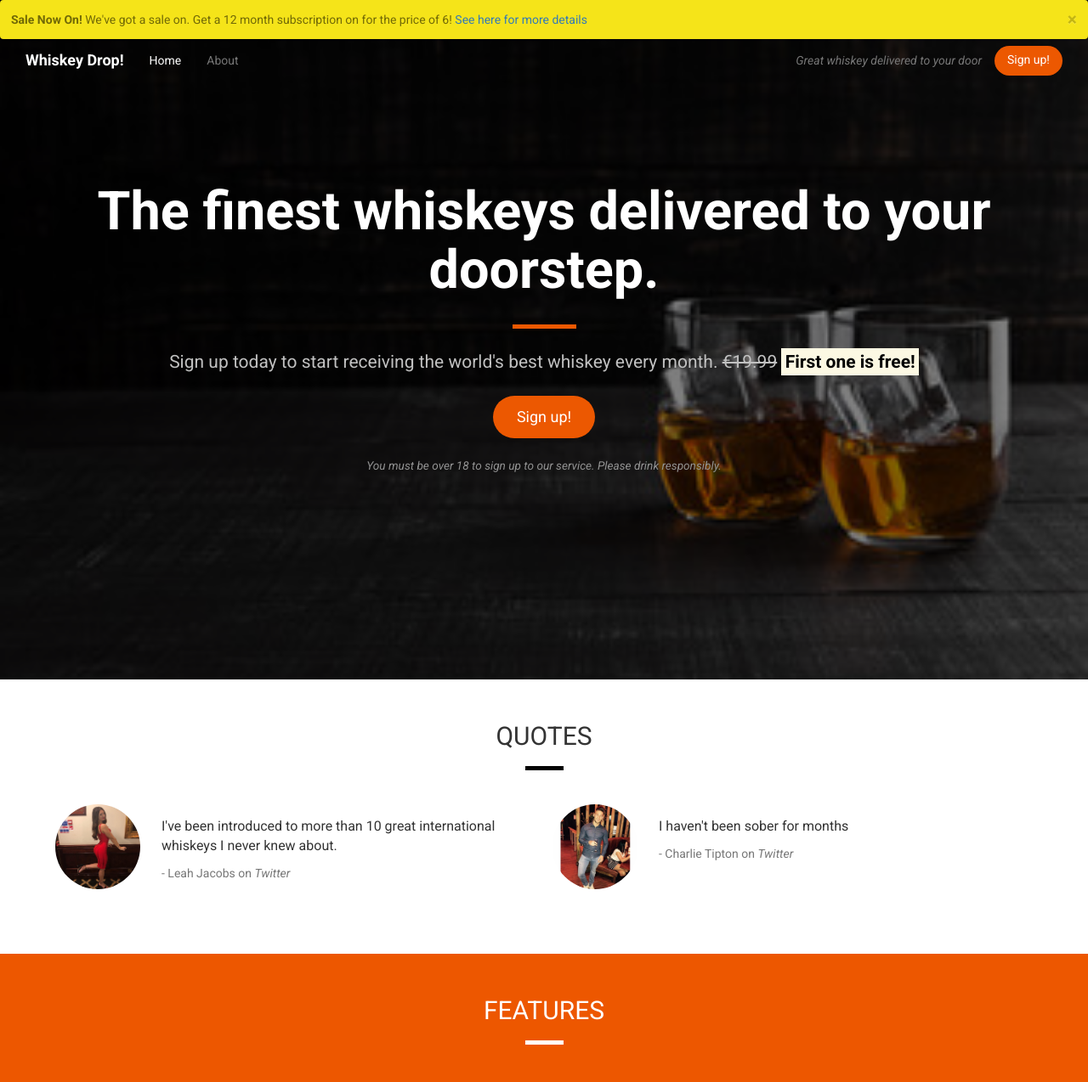
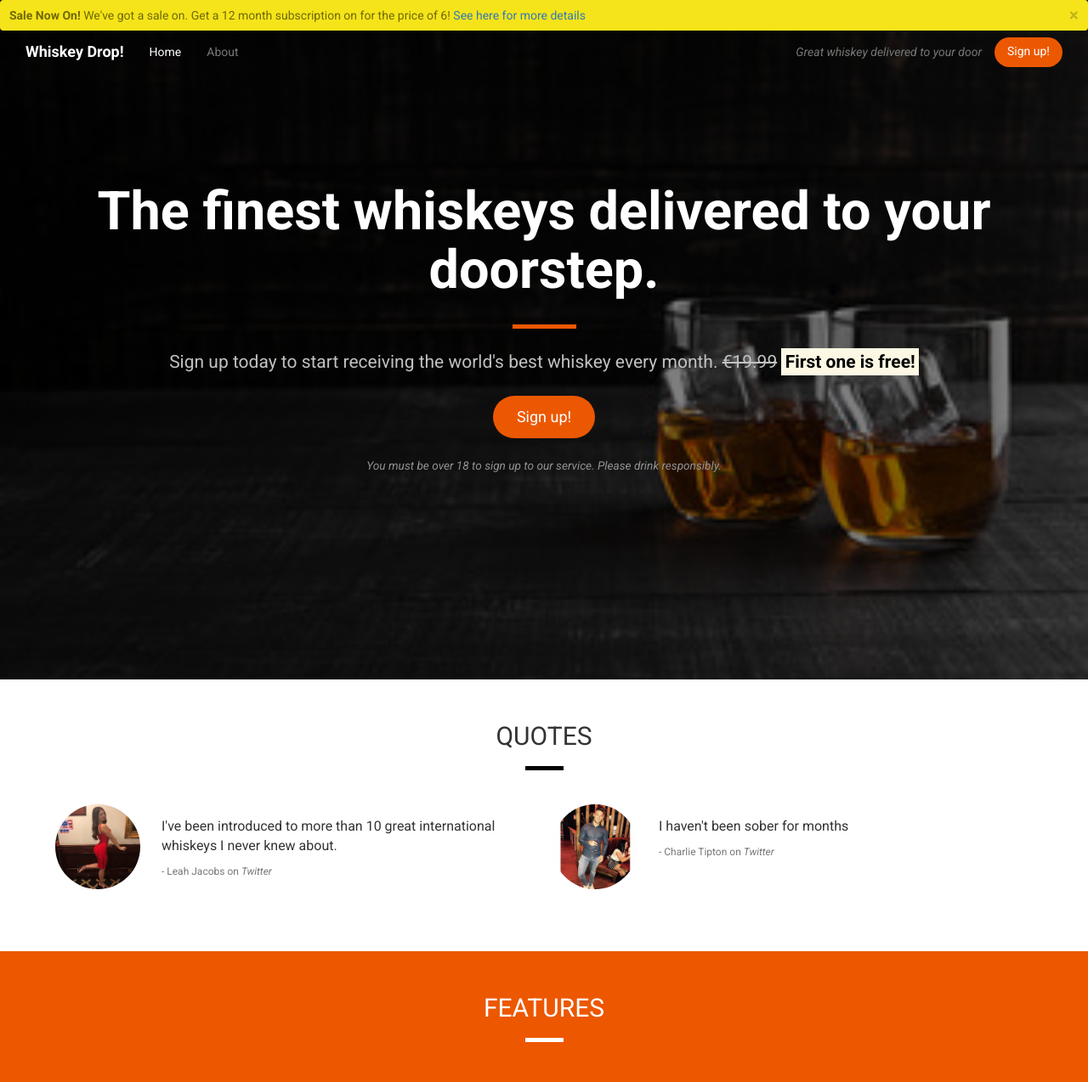
Before and after one commit to CharlieJT/bootstrap-lesson, a plain HTML site: page index.html in a window 1280 px wide. Shown: the top 1274 px of the page at 85% size. Drawn offline with nearby package versions, Linux system fonts and the light colour scheme.

Commit message:
Changed fonts and positioning

```diff
--- a/css/style.css
+++ b/css/style.css
@@ -136,8 +136,8 @@ body {
 
 .alert {
 	margin: 0 auto;
-	padding: 12px;
-	left: 2px;
+	padding: 7px 10px;
+	left: 0;
 	right: 0;
 	width: 100%;
 }
@@ -252,6 +252,10 @@ body {
 
 .quote p {
 	font-size: 16px;
+}
+
+.quotes-name {
+    font-size: 12px;
 }
 
 .quote-section {
--- a/index.html
+++ b/index.html
@@ -42,7 +42,7 @@
                      </button>
                     <div id="navbar" class="collapse navbar-collapse">
                         <ul class="nav navbar-nav">
-                            <li class="active"><a href="#">Home</a></li>
+                            <li class="active"><a href="index.html">Home</a></li>
                             <li><a href="#">About</a></li>
                             <li class="visible-xs" data-toggle="modal" data-target="#signUpModal"><a href="#">Sign Up!</a></li>
                         </ul>
@@ -92,7 +92,7 @@
                         <div class="media-body">
                             <div class="quote">
                                 <p>I've been introduced to more than 10 great international whiskeys I never knew about.</p>
-                                <footer class="text-muted">- Leah Jacobs on <cite title="Twitter">Twitter</cite></footer>
+                                <footer class="text-muted quotes-name">- Leah Jacobs on <cite title="Twitter">Twitter</cite></footer>
                             </div>
                         </div>
                     </div>
@@ -105,7 +105,7 @@
                         <div class="media-body">
                             <div class="quote">
                                 <p>I haven't been sober for months</p>
-                                <footer class="text-muted">- Charlie Tipton on <cite title="Twitter">Twitter</cite></footer>
+                                <footer class="text-muted quotes-name">- Charlie Tipton on <cite title="Twitter">Twitter</cite></footer>
                             </div>
                         </div>
                     </div>
```
